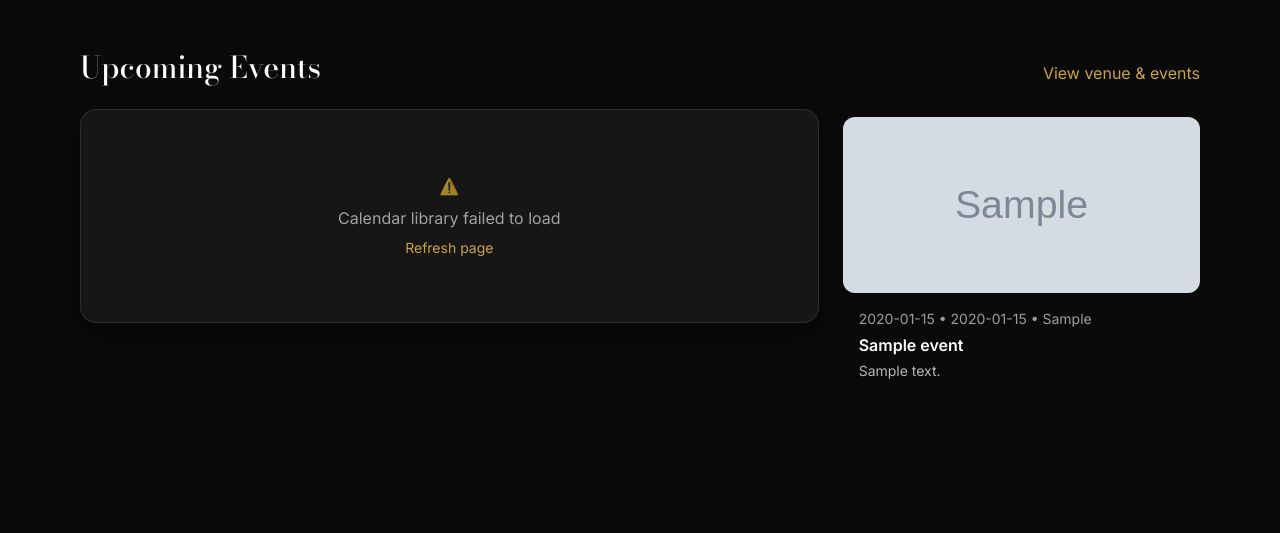
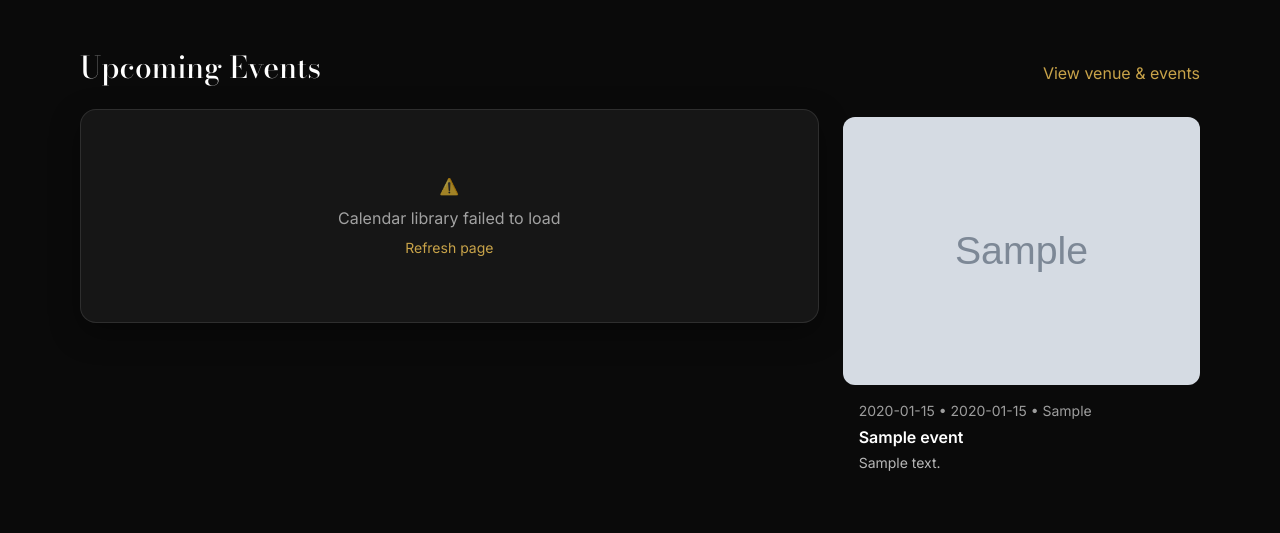
Before and after one commit to leviwheeling/the-mine-606-site, a Python web app: template app/templates/public/home.html in a window 1280 px wide. Shown: the part 602-1135 px from the top of the page. Run offline with Jinja, Linux system fonts and the light colour scheme; the template is opened without the code that fills it: most values are stand-ins (such as "Sample title", 1, 10 or a date in 2020); grey boxes marked "Sample" are stand-in pictures; some libraries are stand-ins or nearby versions.

Commit message:
fix: adjust event image aspect ratio on homepage

```diff
--- a/app/templates/htmx/home.html
+++ b/app/templates/htmx/home.html
@@ -94,7 +94,7 @@
         {% if events and events|length > 0 %}
           {% for e in events[:3] %}
           <article class="card fade-in">
-            <img src="{{ e.image_url or request.url_for('assets', path='images/placeholders/event.jpg') }}" alt="Event poster" class="w-full h-44 object-cover rounded-xl" />
+            <img src="{{ e.image_url or request.url_for('assets', path='images/placeholders/event.jpg') }}" alt="Event poster" class="w-full rounded-xl" />
             <div class="p-4 space-y-1">
               <div class="text-white/60 text-sm">
                 {{ e.start.strftime('%a') }} • {{ e.start.strftime('%I:%M %p') }} • {{ e.venue_area or 'Deck' }}
--- a/app/templates/public/home.html
+++ b/app/templates/public/home.html
@@ -110,7 +110,7 @@
         {% if events and events|length > 0 %}
           {% for e in events[:3] %}
           <article class="card fade-in">
-            <img src="{{ e.image_url or request.url_for('assets', path='images/placeholders/event.jpg') }}" alt="Event poster" class="w-full h-36 sm:h-44 object-cover rounded-xl" />
+            <img src="{{ e.image_url or request.url_for('assets', path='images/placeholders/event.jpg') }}" alt="Event poster" class="w-full rounded-xl" />
             <div class="p-3 sm:p-4 space-y-1">
               <div class="text-white/60 text-xs sm:text-sm">
                 {{ e.start.strftime('%a') }} • {{ e.start.strftime('%I:%M %p') }} • {{ e.venue_area or 'Deck' }}
```
